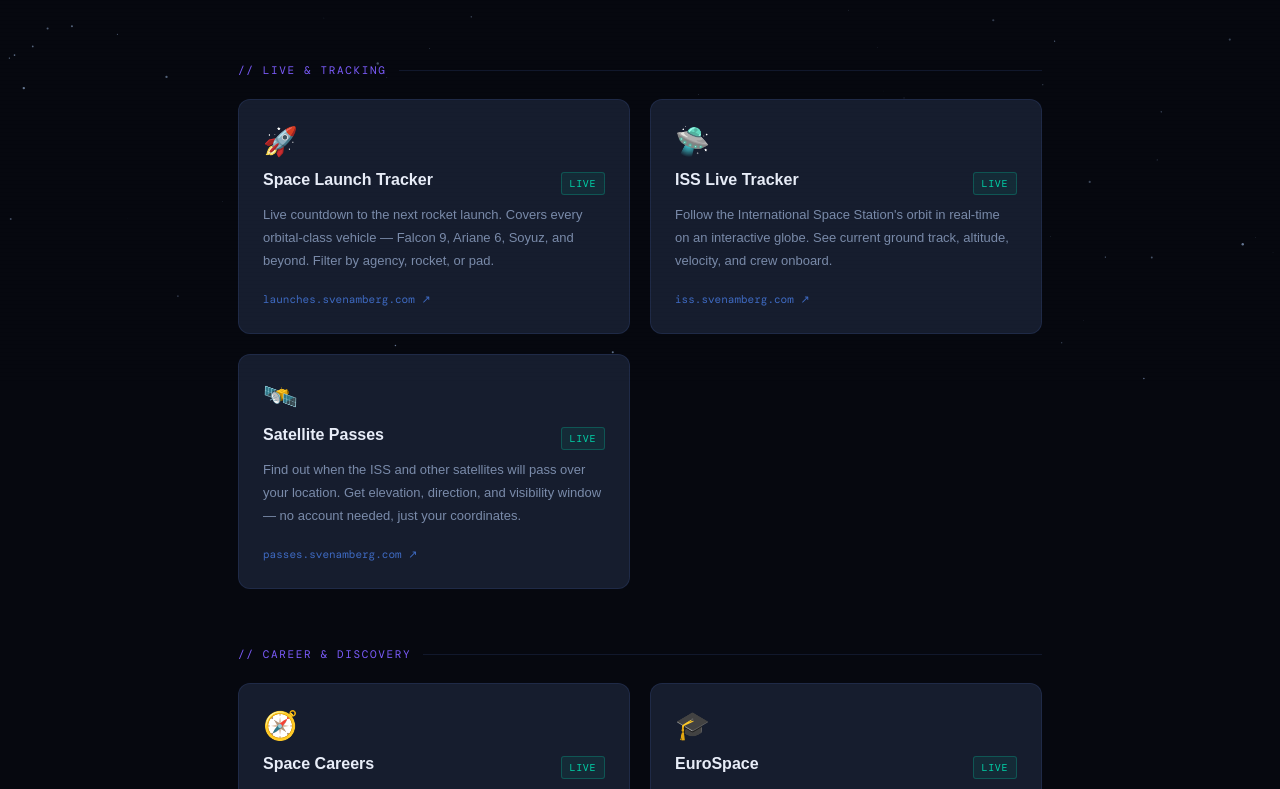
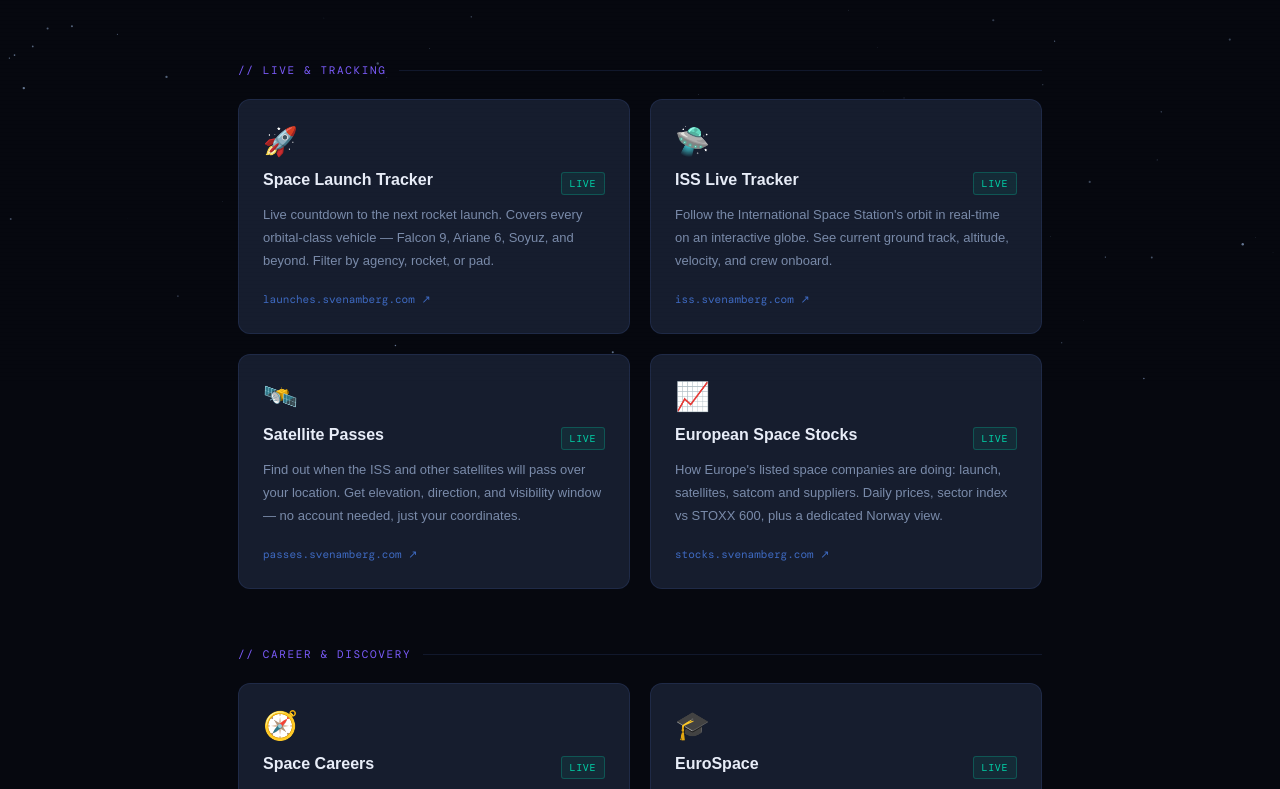
Before and after one commit to Salla100/Salla100.github.io, a plain HTML site: page tools.html in a window 1280 px wide. Shown: the part 419-1208 px from the top of the page. Drawn offline with nearby package versions, Linux system fonts and the light colour scheme; a web font is replaced by a local one.

Commit message:
Add European Space Stocks to tools
Co-Authored-By: Claude Opus 5.5 <noreply@anthropic.com>
Claude-Session: https://claude.ai/code/session_01N2kvCWmeTf5WvF41Vi3AKL

```diff
--- a/tools.html
+++ b/tools.html
@@ -213,6 +213,16 @@
           <span class="tool-url">passes.svenamberg.com ↗</span>
         </a>
 
+        <a class="tool-card" href="https://stocks.svenamberg.com" target="_blank" rel="noopener">
+          <div class="tool-icon">📈</div>
+          <div class="tool-header">
+            <span class="tool-name">European Space Stocks</span>
+            <span class="tool-status status-live">LIVE</span>
+          </div>
+          <p class="tool-desc">How Europe's listed space companies are doing: launch, satellites, satcom and suppliers. Daily prices, sector index vs STOXX 600, plus a dedicated Norway view.</p>
+          <span class="tool-url">stocks.svenamberg.com ↗</span>
+        </a>
+
       </div>
     </div>
 
```
Also changed, not shown: sitemap.xml (+8 -0 lines).
